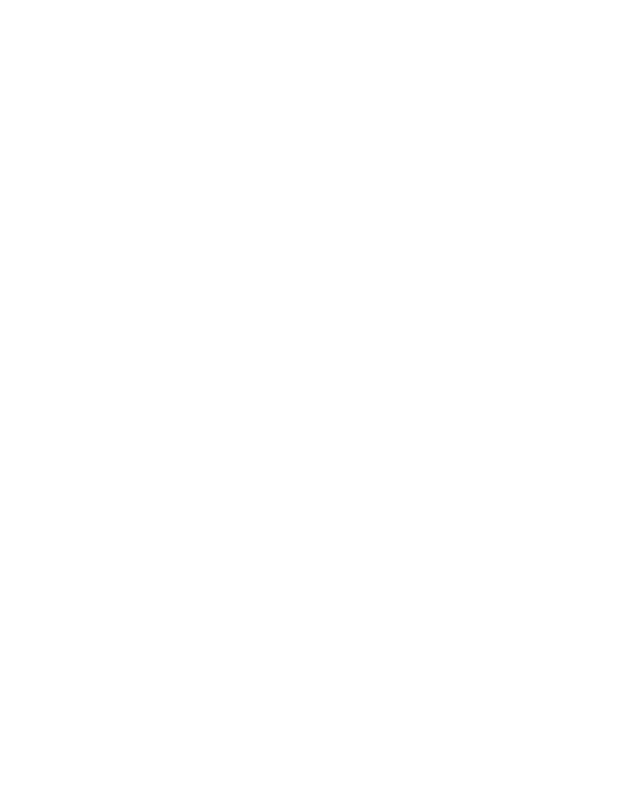
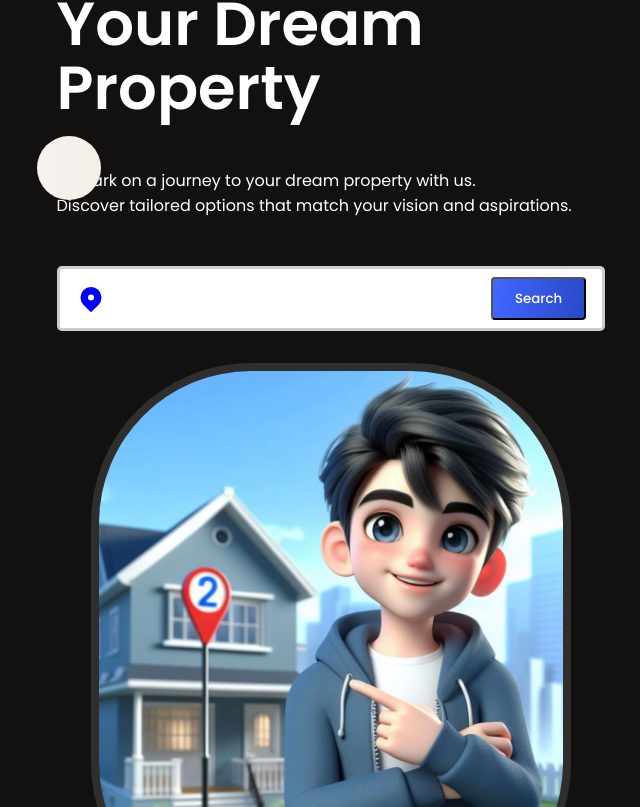
Before and after one commit to farhansohail1501/Real-Estate, a React (Vite) app in the folder client/: page / in a window 1280 px wide. Shown: the part 313-1120 px from the top of the page, without its empty margins (309-949 px from the left). Before the commit the page ends 800 px from the top, so only its background shows below. Built offline with nearby package versions, Linux system fonts and the light colour scheme.

Commit message:
Hero section added

```diff
--- a/client/package.json
+++ b/client/package.json
@@ -11,7 +11,8 @@
   },
   "dependencies": {
     "react": "^18.2.0",
-    "react-dom": "^18.2.0"
+    "react-dom": "^18.2.0",
+    "react-icons": "^5.0.1"
   },
   "devDependencies": {
     "@types/react": "^18.2.66",
--- a/client/src/components/Header/Header.css
+++ b/client/src/components/Header/Header.css
@@ -14,3 +14,7 @@
 .h-menu{
     gap: 2rem;
 }
+
+.h-menu>*:hover{
+    cursor: pointer;
+}
--- a/client/src/components/Hero/Hero.css
+++ b/client/src/components/Hero/Hero.css
@@ -0,0 +1,68 @@
+.hero-wrapper{
+color :white;
+position: relative;
+padding-bottom: 2rem;
+background-color: var(--black);
+
+}
+
+.hero-container{
+    justify-content: space-around;
+    gap: 20rem;
+    align-items: flex-end;
+}
+
+.image-container{
+    width: 30rem;
+    height: 35rem;
+    overflow: hidden;
+    border-radius: 10rem;
+    border: 8px solid rgba(255, 255, 255, 0.12);
+
+}
+
+.image-container>img{
+    width: 100%;
+    height: 100%;
+    object-fit: cover;
+}
+
+/* left */
+.hero-left{
+    gap: 3rem;
+}
+.hero-title{
+psition: relative;
+z-index: 1;
+}
+.hero-title>h1{
+    font-weight: 600;
+    font-size: 3.8rem;
+    line-height: 4rem;
+}
+.circle{
+    height: 4rem;
+    width: 4rem;
+    background: var(--light-grey);
+    border-radius: 999px;
+    position: absolute;
+    right: 68%;
+    top: 22%;
+    z-index: -1;
+
+}
+
+.search-bar{
+    background-color: white;
+    border-radius: 5px;
+    border: 3px solid rgba(120, 120, 120, 0.374);
+    padding: 0.5rem 1rem;
+    gap: 4rem;
+    width: 100%;
+
+}
+
+.search-bar>input{
+    border: none;
+    outline: none;
+}
--- a/client/src/components/Hero/Hero.jsx
+++ b/client/src/components/Hero/Hero.jsx
@@ -1,9 +1,38 @@
 import React from 'react'
+import './Hero.css'
+import { HiLocationMarker } from 'react-icons/hi'
 
 const Hero = () => {
   return (
     <div>
-      Hero
+      <section className="hero-wrapper">
+        <div className="paddings innerWidth flexCenter hero-container">
+          {/*left side*/}
+          <div className="flexColStart hero-left">
+            <div className="hero-title">
+              <div className="circle" />
+              <h1>Find <br />Your Dream<br /> Property</h1>
+            </div>
+            <div className="flexColStart hero-des">
+              <span>Embark on a journey to your dream property with us.</span>
+              <span>Discover tailored options that match your vision and aspirations.</span>
+            </div>
+
+            <div className="flexCenter search-bar">
+              <HiLocationMarker color="blue" size={30} />
+              <input type="text" placeholder=" " />
+              <button className='button'>Search</button>
+            </div>
+          </div>
+
+          {/*right side*/}
+          <div className="flexCenter hero-right">
+            <div className="image-container">
+              <img src="./hero-image.jpg" alt="" />
+            </div>
+          </div>
+        </div>
+      </section>
     </div>
   )
 }
--- a/client/src/index.css
+++ b/client/src/index.css
@@ -3,7 +3,7 @@
   --secondary: rgba(255, 255, 255, 0.78);
   --black: #131110;
   --blue-gradient: linear-gradient(97.05deg, #4066ff 3.76%, #2949c6 100%);
-  --orange-gradient: linear-gradient(270deg, #ffb978 0%, #ff922d 100%);
+  --light-grey: linear-gradient(270deg, #f4eee8 0%, #f6f2ee 100%);
   --blue: #4066ff;
   --lightBlue: #eeeeff;
   --shadow: 0px 23px 21px -8px rgba(136, 160, 255, 0.25);
@@ -82,6 +82,22 @@
   font-weight: 600;
 }
 
+.button{
+  font-weight: 500;
+  padding: 0.6rem 1.4rem;
+  color: white;
+  background: var(--blue-gradient);
+  border-radius: 4px;
+  transition: all 300ms ease-in;
+
+}
+
+.button:hover{
+
+  cursor: pointer;
+  transform: scale(1.1);
+}
+
 /* media queries */
 @media (min-width: 1536px) {
   .innerWidth {
```
Also changed, not shown: client/public/hero-image.jpg (added), 1 other file (tests, documents, lock files or other folders).
